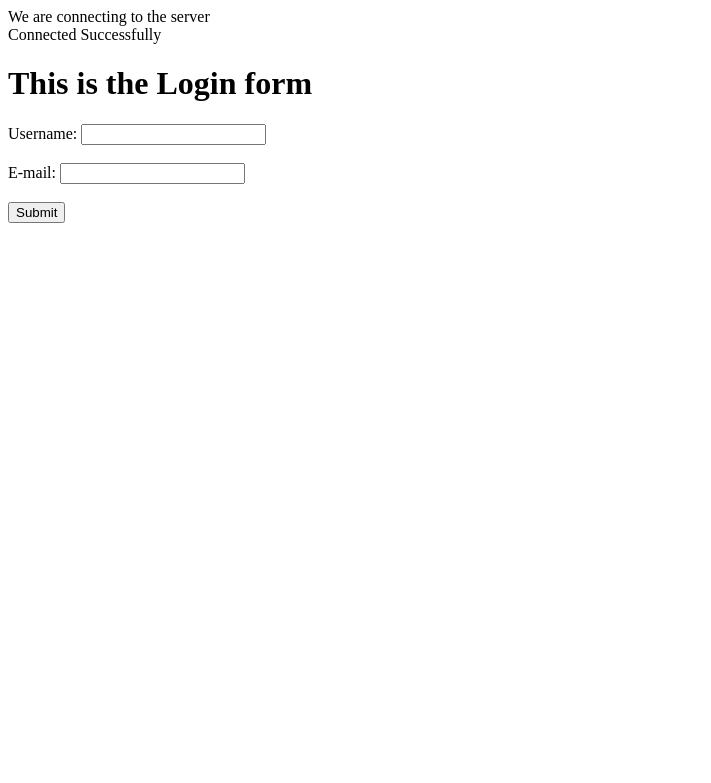
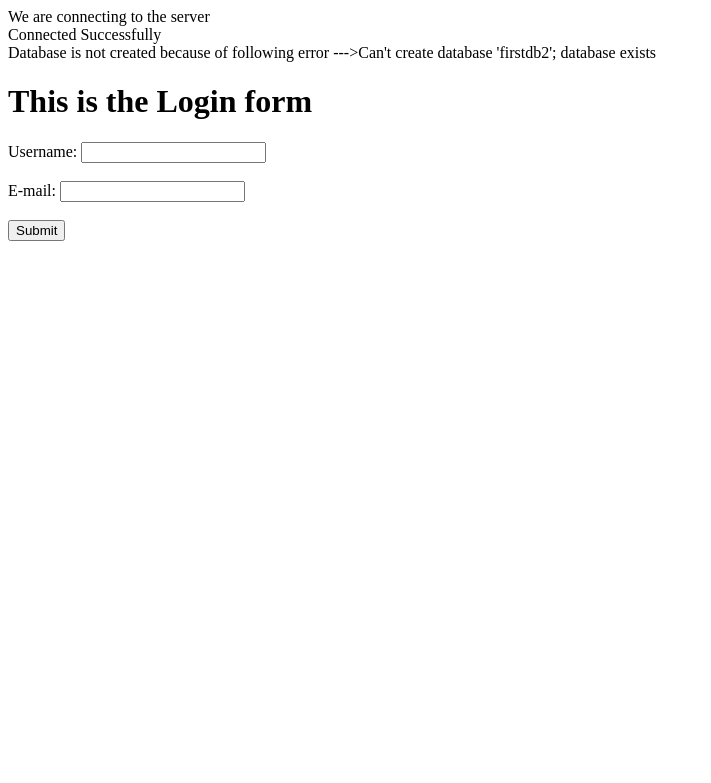
Before and after one commit to Madhuresh123/php, a PHP site: page / in a window 1280 px wide. Shown: the top 783 px of the page, without its empty margins (0-711 px from the left). Run offline with PHP 8.4, Linux system fonts and the light colour scheme.

Commit message:
creating to database

```diff
--- a/index.php
+++ b/index.php
@@ -1,19 +1,36 @@
 <?php
 
+    //adding comment
     echo "We are connecting to the server <br>";
 
+    //initalizing required connecting variables
     $server = "localhost";
     $username = "root";
     $password = "";
 
+    //connecting php to db
     $conn = Mysqli_connect($server, $username, $password);
 
+    //if db is not connected
     if(!$conn){
-        echo "Sorry server connection failed";
+        die("Sorry server connection failed ". mysqli_connect_error());
     }
     else{
-        echo "Connected Successfully";
+        echo "Connected Successfully<br>";
     }
+
+    //creating db
+    $sql = "CREATE DATABASE firstDB2";
+    $result = mysqli_query($conn, $sql);
+
+    //if db is connected
+    if($result){
+        echo "Congrats, Database created successfully!";
+    }
+    else{
+        echo "Database is not created because of following error --->" . mysqli_error($conn);
+    }
+
 ?>
 
 <!DOCTYPE html>
```
